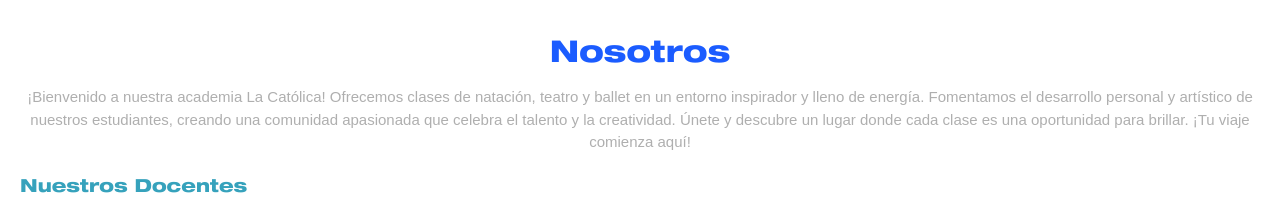
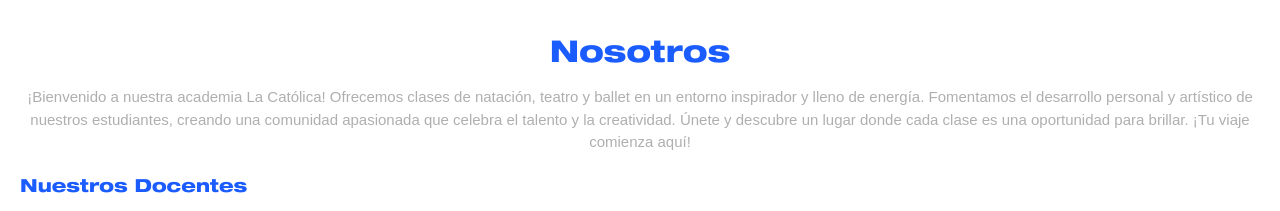
Before and after one commit to GonzaloDEV0210/academia-catolica-oficial, a website: page index.html in a window 1280 px wide. Shown: the part 725-936 px from the top of the page. Drawn offline with nearby package versions, Linux system fonts and the light colour scheme; files whose address does not match are found by name.

Commit message:
subiendo

```diff
--- a/index.html
+++ b/index.html
@@ -114,7 +114,7 @@
             <h2 class="320px:text-3xl 320px:font-helvetic 320px:text-azul_catolica 320px:text-center 320px:mb-3">Nosotros</h2>
             <p class="320px:text-gris_catolica_letra 320px:font-bree_regular 320px:text-center 320px:text-15px">¡Bienvenido a nuestra academia La Católica! Ofrecemos clases de natación, teatro y ballet en un entorno inspirador y lleno de energía. Fomentamos el desarrollo personal y artístico de nuestros estudiantes, creando una comunidad apasionada que celebra el talento y la creatividad. Únete y descubre un lugar donde cada clase es una oportunidad para brillar. ¡Tu viaje comienza aquí!</p>
             <div class="320px:my-5">
-                <h3 class="320px:font-helvetic 320px:text-verde_catolica 320px:mb-3 320px:text-lg">Nuestros Docentes</h3>
+                <h3 class="320px:font-helvetic 320px:text-azul_catolica 320px:mb-3 320px:text-lg">Nuestros Docentes</h3>
                 <p class="320px:font-bree_regular 320px:text-gris_catolica_letra 320px:text-sm 320px:mb-6">Conoce a nuestro equipo de profesores, apasionados expertos en natación, teatro y ballet. Su dedicación inspira a cada estudiante a explorar y desarrollar su talento. ¡Prepárate para un viaje artístico emocionante!</p>
                 <div class="320px:flex 320px:flex-wrap 320px:gap-8 320px:justify-center">
                     <div class="">
```
